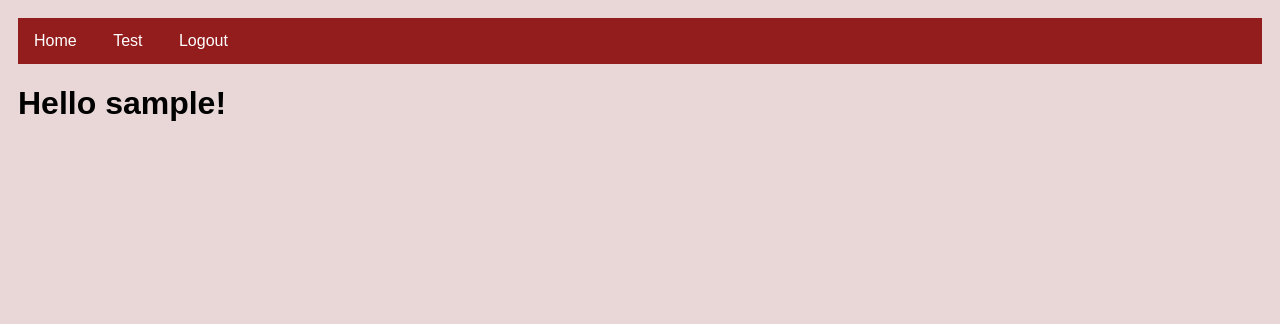
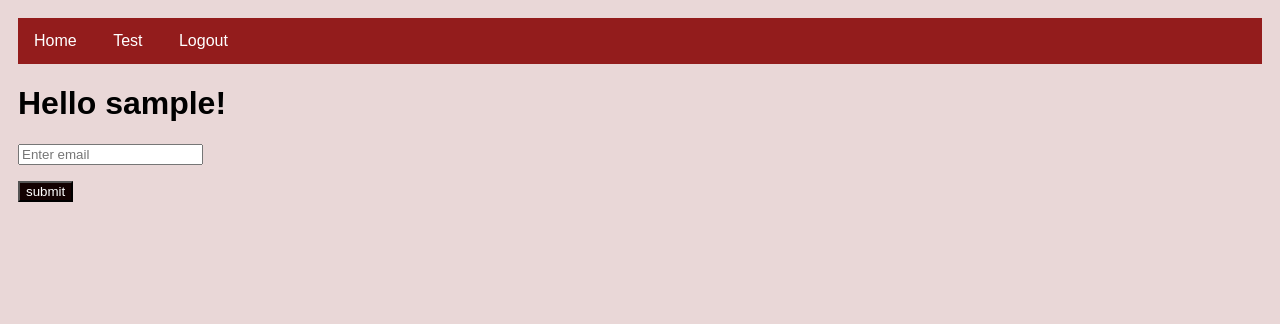
Before and after one commit to maggie197/super-car-check, a Flask app: page / in a window 1280 px wide. Shown: the top 324 px of the page. Run offline with Flask 2, Linux system fonts and the light colour scheme; the visitor is signed in with stand-in values (Sample User, id 1).

Commit message:
added email form

```diff
--- a/website/templates/index.html
+++ b/website/templates/index.html
@@ -8,4 +8,10 @@
 {% else %}
   <h1>Welcome!</h1>
 {% endif %}
+
+<form action=# method="POST">
+  <p><input type="email" name="email" placeholder="Enter email" value="{{email if email}}"/></p>
+  <p><input class="btn btn-primary" type="submit" value="submit"/></p>
+</form>
+
 {% endblock %}
```
